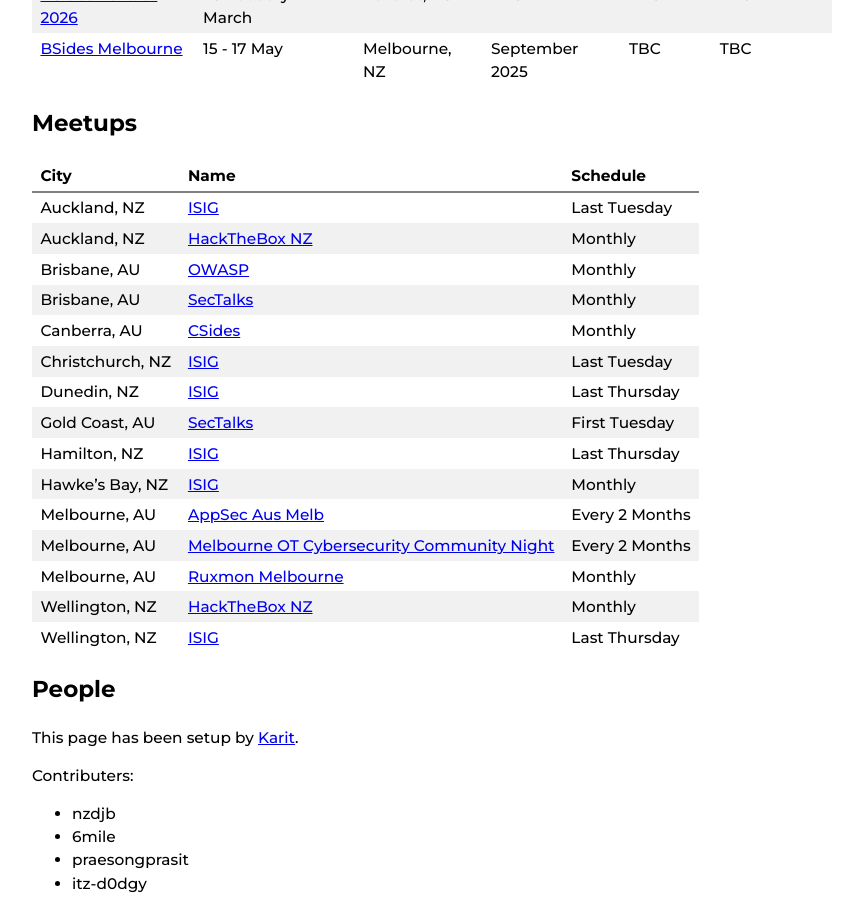
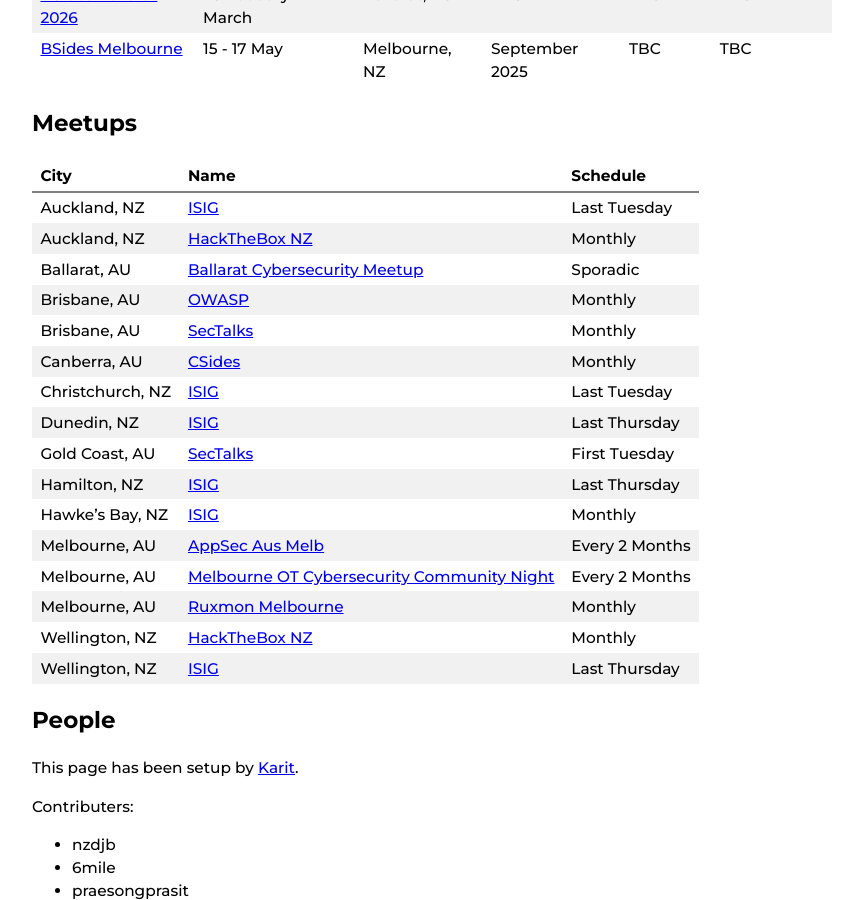
Before and after one commit to nzkarit/downundercons, a Jekyll site: the page built from index.markdown, in a window 1280 px wide and 900 px high, scrolled down 1201 px. Shown: the whole window, without its empty margins (208-1071 px from the left). Built offline with Jekyll 4.4.1, drawn with Linux system fonts in a browser that asks for light colours.

Commit message:
Update index.markdown

```diff
--- a/index.markdown
+++ b/index.markdown
@@ -43,6 +43,7 @@ These are a list of hacker/infosec cons and meetups in the NZ and Aussie Area.
 | ---- | ---- | -------- |
 | Auckland, NZ | [ISIG](https://isig.org.nz/) | Last Tuesday |
 | Auckland, NZ | [HackTheBox NZ](https://www.meetup.com/hack-the-box-meetup-new-zealand/) | Monthly |
+| Ballarat, AU | [Ballarat Cybersecurity Meetup](https://federation.edu.au/icsl/icsl-conferences/cybersecurity-meetup) | Sporadic |
 | Brisbane, AU | [OWASP](https://www.meetup.com/brisbane-owasp-meetup-group/) | Monthly |
 | Brisbane, AU | [SecTalks](https://www.meetup.com/SecTalks-Brisbane/) | Monthly |
 | Canberra, AU | [CSides](https://www.bsidesau.com.au/csides.html) | Monthly |
```
